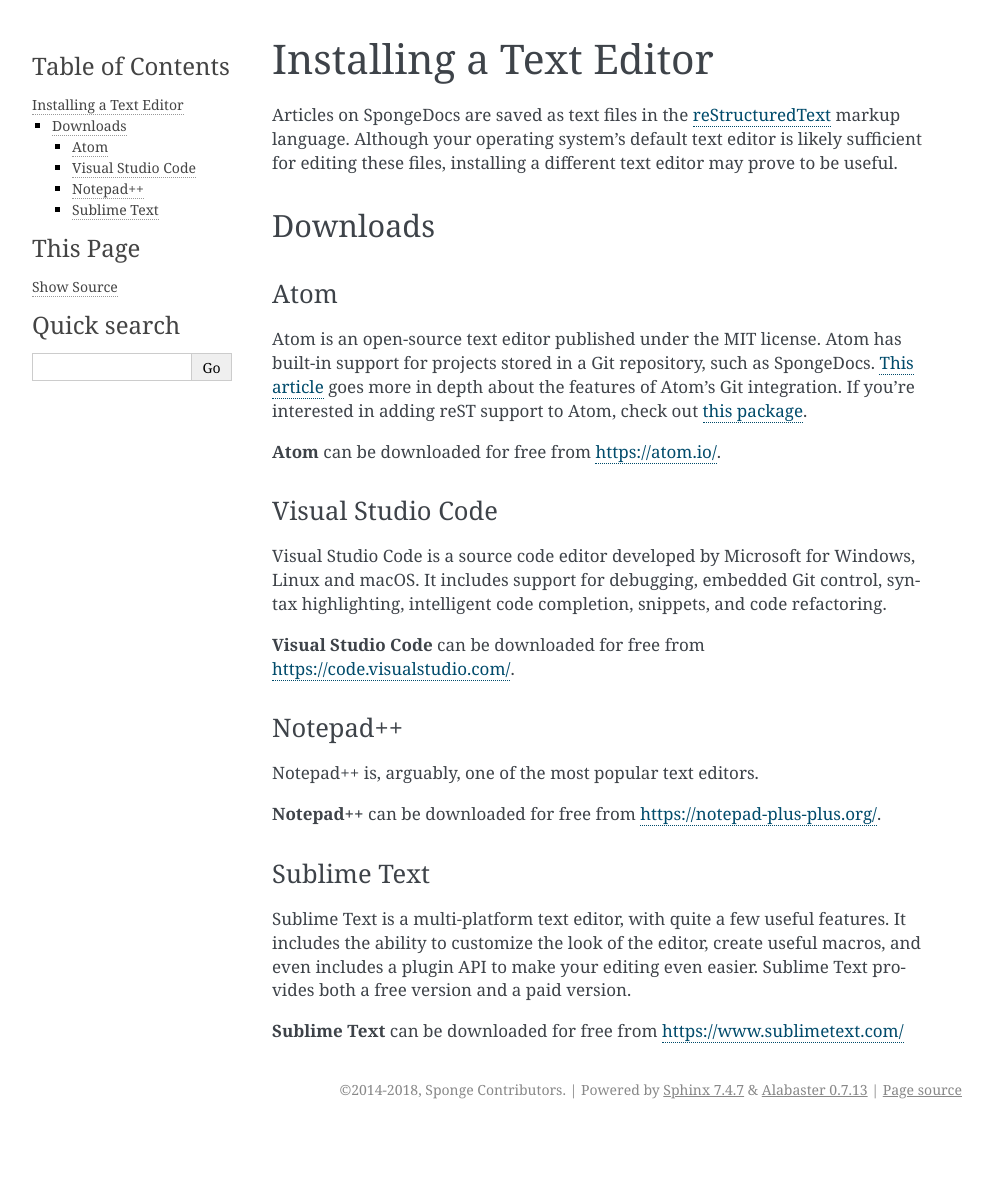
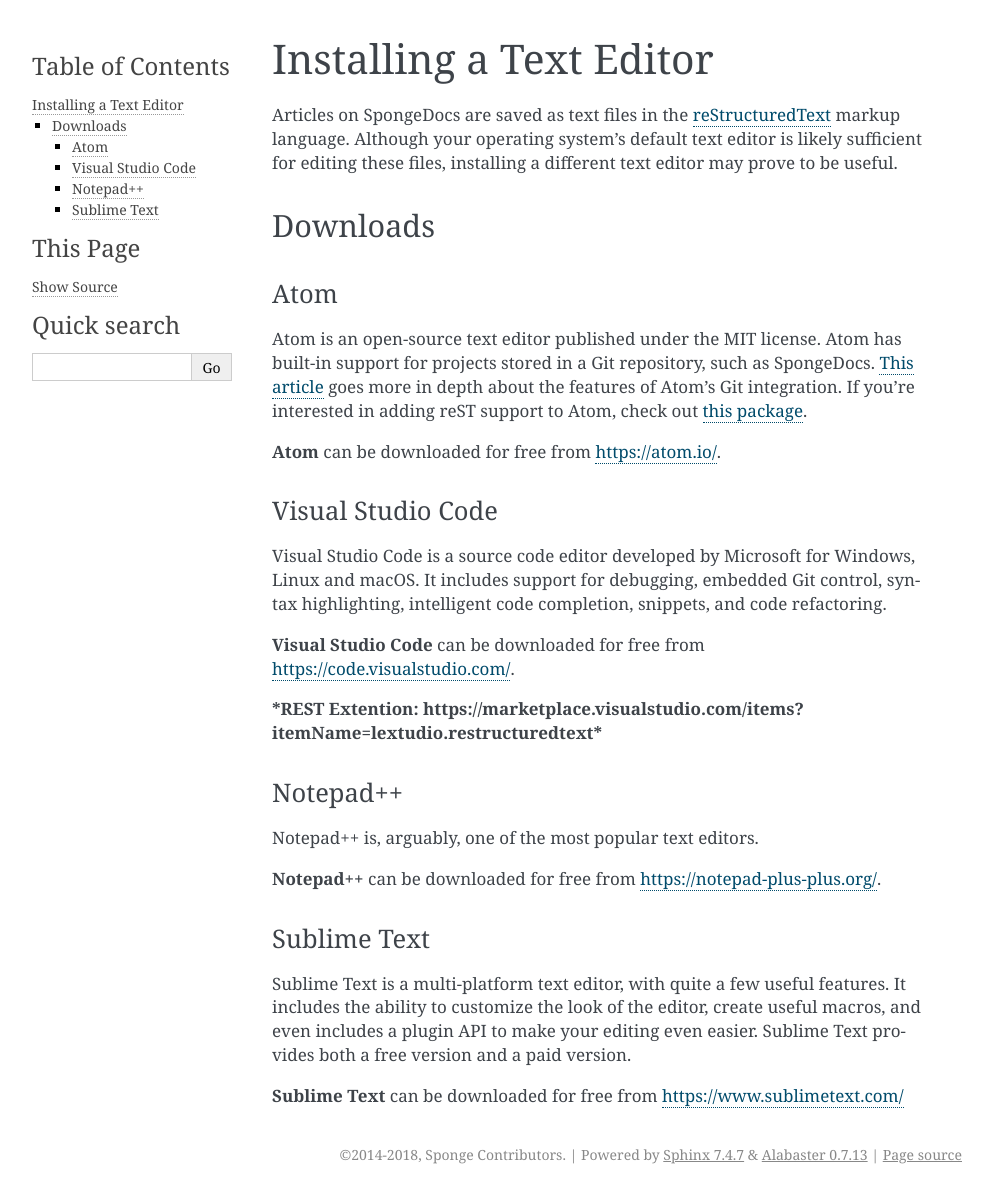
Before and after one commit to SpongePowered/SpongeDocs, a Sphinx documentation site: the page built from source/preparing/text.rst, in a window 1280 px wide. Shown: the whole page, without its empty margins (148-1141 px from the left). Built offline with Sphinx 7.4.7, drawn with Linux system fonts in a browser that asks for light colours; pages that are not in the unit, such as notebooks, are missing from menus; before the commit the page ends 1129 px from its top, so only the background shows below that.

Commit message:
Update text.rst

```diff
--- a/source/preparing/text.rst
+++ b/source/preparing/text.rst
@@ -27,6 +27,8 @@
 
 **Visual Studio Code** can be downloaded for free from https://code.visualstudio.com/.
 
+***REST Extention: https://marketplace.visualstudio.com/items?itemName=lextudio.restructuredtext***
+
 Notepad++
 ~~~~~~~~~
 
```
